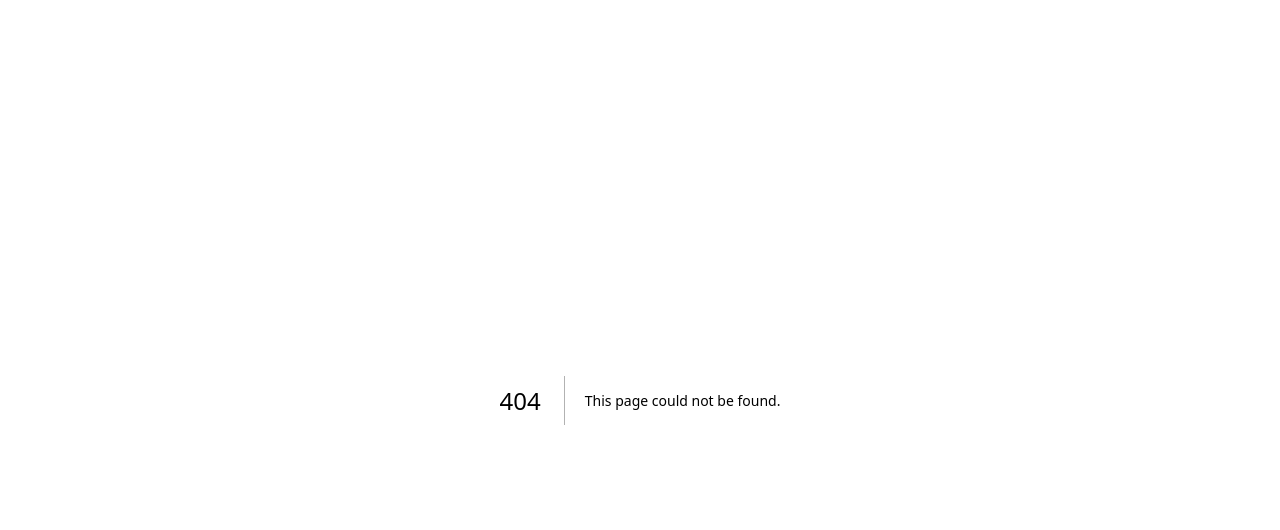
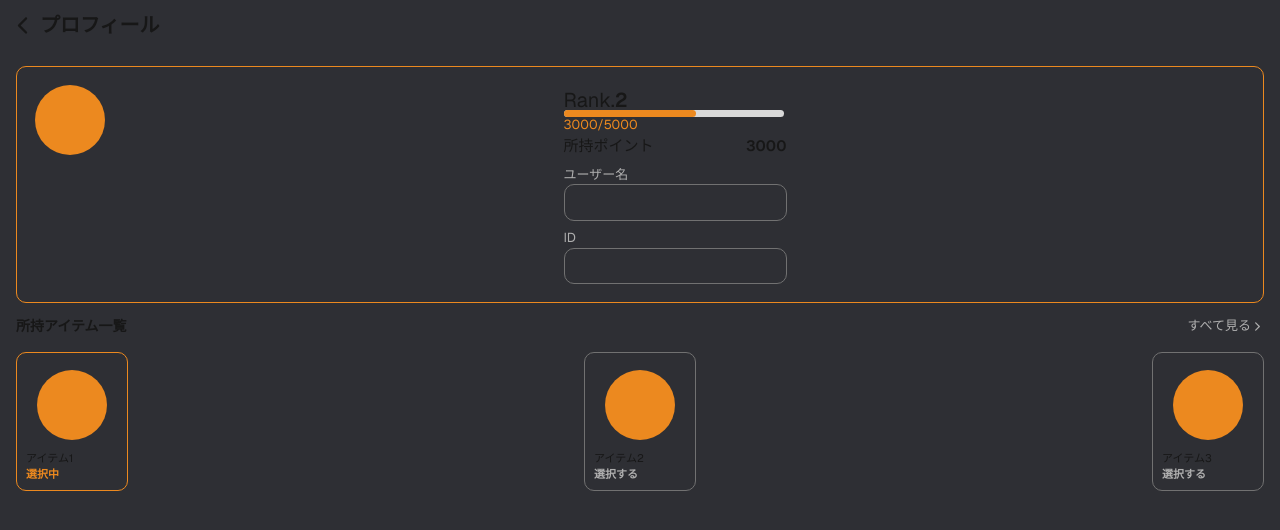
Before and after one commit to hakyukawa/frist_chat_next, a Next.js app in the folder hakyukawa-next/: page /profile in a window 1280 px wide. Before the commit this address had no page. Shown: the top 530 px of the page. Built offline with nearby package versions, Linux system fonts and the light colour scheme.

Commit message:
[feature]アイテムページの作成

```diff
--- /dev/null
+++ b/hakyukawa-next/src/app/profile/page.tsx
@@ -0,0 +1,73 @@
+"use client";
+import Header from "@/components/common/Header";
+import Rank from "@/components/common/Rank";
+import SeeAll from "@/components/common/SeeAll";
+import Item from "@/components/common/Item";
+import { useState } from "react";
+
+interface ItemType {
+    name: string;
+    selected: boolean;
+}
+
+const InputField = (label: string) => {
+    return (
+        <div className="text-[1.3rem] mt-3">
+            <p className="text-subText">{label}</p>
+            <input type="text" className="rounded-[10px] py-3 px-5 w-full border border-border" />
+        </div>
+    );
+};
+
+export default function Profile() {
+    const [itemList, setItemList] = useState<ItemType[]>([
+        { name: "アイテム1", selected: true },
+        { name: "アイテム2", selected: false },
+        { name: "アイテム3", selected: false },
+        { name: "アイテム4", selected: false },
+    ]);
+
+    const handleItemClick = (index: number) => {
+        setItemList(
+            itemList.map((item, i) => ({
+                ...item,
+                selected: i === index,
+            }))
+        );
+    };
+
+    return (
+        <>
+            <Header backPage backPageLink="/home" backPageText="プロフィール" />
+            <div className="p-[16px]">
+                <div className="p-[18px] border border-main rounded-[10px] flex">
+                    <div className="bg-main w-[70px] h-[70px] rounded-full"></div>
+                    <div className="m-auto">
+                        <Rank rank={2} points={3000} rankFontSize="2rem" />
+                        <div className="flex justify-between text-[1.5rem]">
+                            <p>所持ポイント</p>
+                            <p className="font-semibold">{3000}</p>
+                        </div>
+                        {InputField("ユーザー名")}
+                        {InputField("ID")}
+                    </div>
+                </div>
+                <div className="flex items-center justify-between mt-5">
+                    <h2 className="text-[1.4rem] font-semibold">所持アイテム一覧</h2>
+                    <SeeAll url="/itemList" />
+                </div>
+
+                <div className="flex flex-wrap justify-between">
+                    {itemList.slice(0, 3).map((item, index) => (
+                        <Item
+                            key={index}
+                            name={item.name}
+                            selected={item.selected}
+                            onClick={() => handleItemClick(index)}
+                        />
+                    ))}
+                </div>
+            </div>
+        </>
+    );
+}
--- /dev/null
+++ b/hakyukawa-next/src/components/common/Item.tsx
@@ -0,0 +1,24 @@
+interface Item {
+    name: string;
+    selected: boolean;
+    onClick?: () => void;
+}
+
+export default function Item({ name, selected, onClick }: Item) {
+    return (
+        <button
+            className={`border rounded-[10px] px-[9px] py-[7px] mt-6 text-left ${
+                selected ? "border-main" : "border-border"
+            }`}
+            onClick={onClick}
+        >
+            <div className="bg-main w-[70px] h-[70px] mx-[11px] my-[10px] rounded-full"></div>
+            <div className="text-[1.1rem]">
+                <p>{name}</p>
+                <p className={`font-bold ${selected ? "text-main" : "text-subText"}`}>
+                    {selected ? "選択中" : "選択する"}
+                </p>
+            </div>
+        </button>
+    );
+}
```
